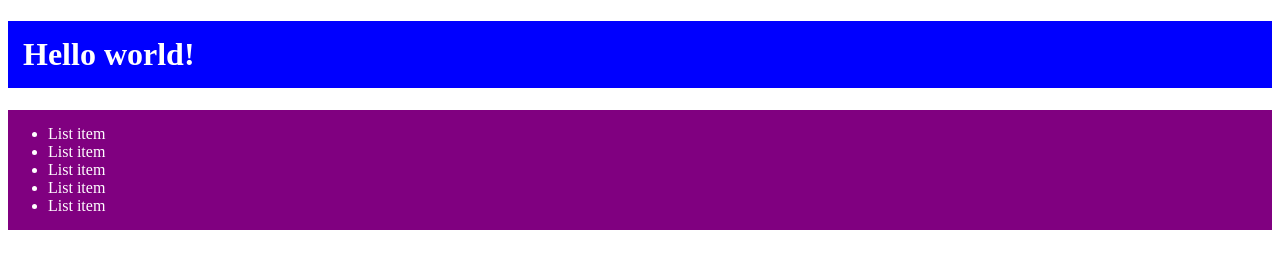
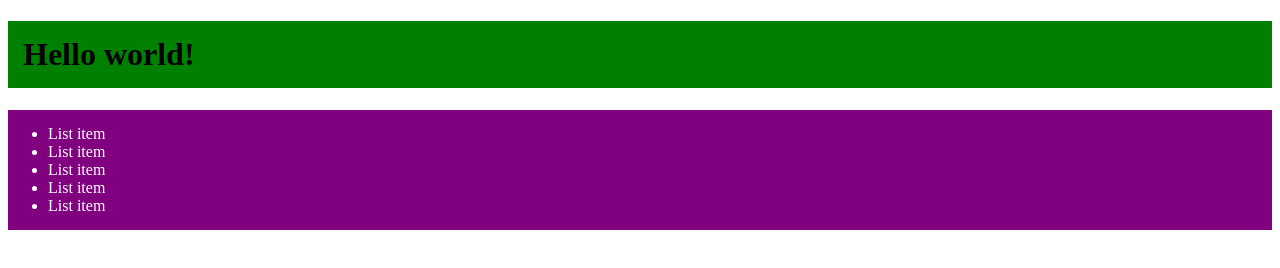
Before and after one commit to BatynIvan/lesson-8, a plain HTML site: page index.html in a window 1280 px wide. Drawn offline with Linux system fonts and the light colour scheme.

Commit message:
add h1 bg green

```diff
--- a/style.css
+++ b/style.css
@@ -1,6 +1,5 @@
 h1 {
-    background-color: blue;
-    color: white;
+    background-color: green;
     padding: 15px;
 }
 
```
